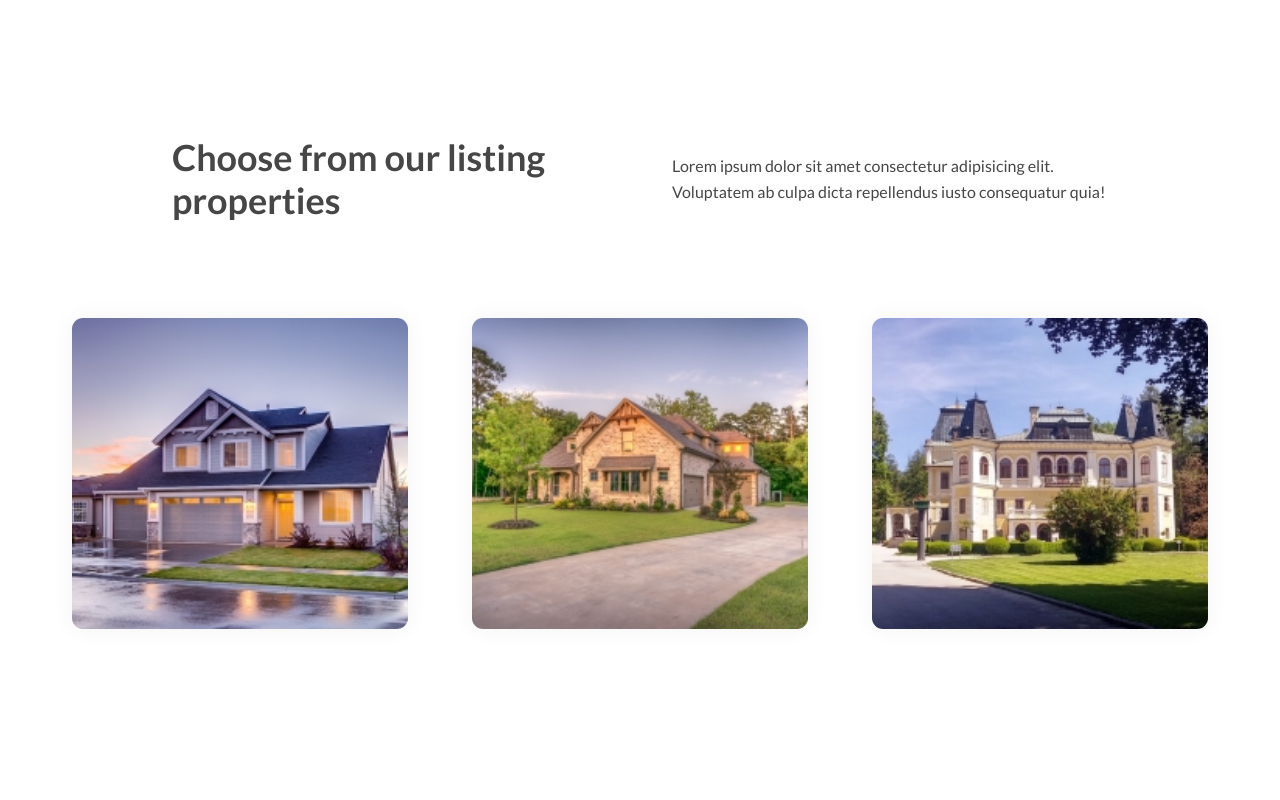
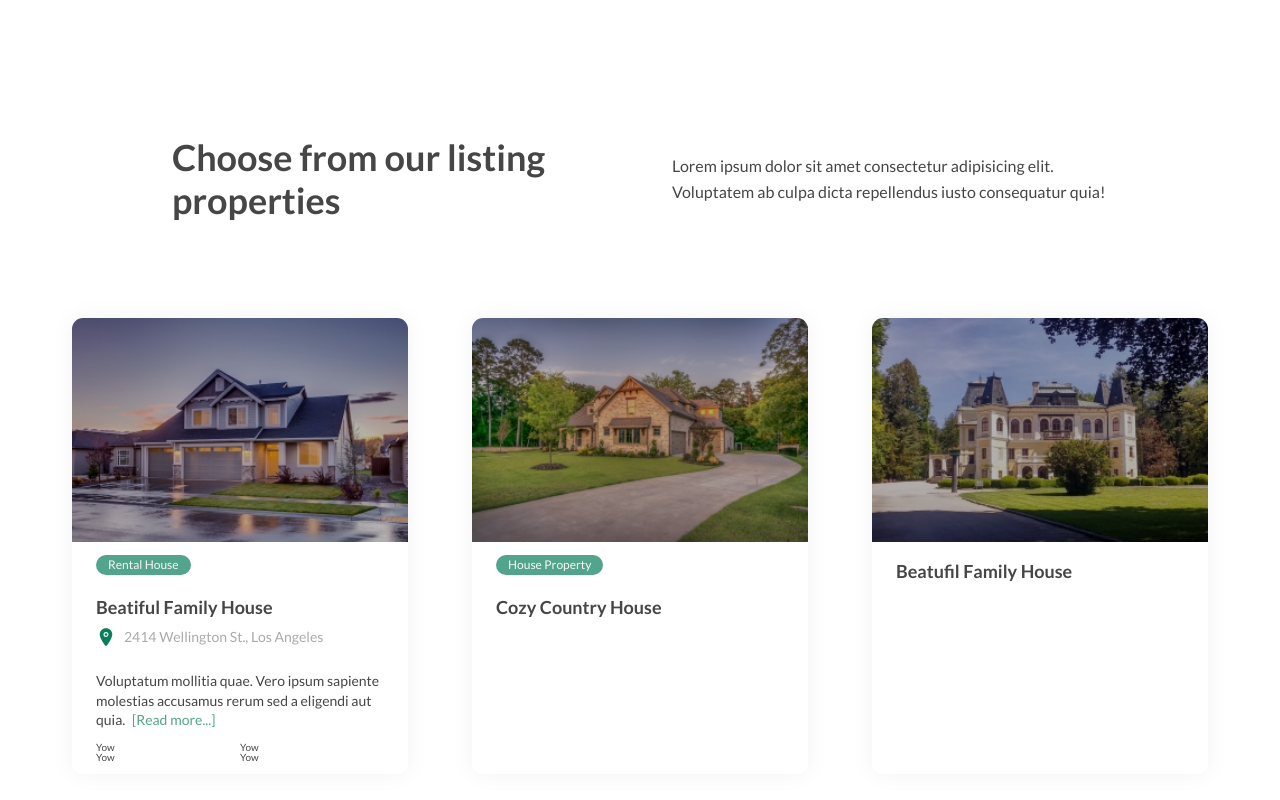
Before and after one commit to nethsajo/responsive-realestate-website, a website: page index.html in a window 1280 px wide. Shown: the part 1123-1923 px from the top of the page. Before the commit the page ends 1816 px from the top, so only its background shows below. Drawn offline with nearby package versions, Linux system fonts and the light colour scheme.

Commit message:
Update properties section

```diff
--- a/assets/sass/abstracts/_variables.scss
+++ b/assets/sass/abstracts/_variables.scss
@@ -7,7 +7,12 @@ $color-primary-light: #52a58c;
 
 $color-secondary: #fff;
 
+$color-grey-light-1: #f9f7f6;
+$color-grey-light-2: #aaa;
+
 $color-white: #fff;
+$color-yellow: #fcc419;
+$color-orange: #ff922b;
 
 //CONTAINER
 $container-width-lg: 120rem;
--- a/assets/sass/components/_property.scss
+++ b/assets/sass/components/_property.scss
@@ -6,24 +6,74 @@
 
   &__box {
     border-radius: 11px;
-    overflow: hidden;
     background-color: $color-white;
     box-shadow: 0 0 2.4rem rgba(0, 0, 0, 0.05);
+    overflow: hidden;
   }
 
   &__img {
     width: 100%;
-    height: 100%;
-    display: block;
-    object-fit: cover;
+    filter: brightness(0.7);
   }
 
   &__text-box {
-    padding: 2.4rem;
+    padding: 1.2rem 2.4rem;
+    z-index: 20;
+  }
+
+  &__type {
+    display: inline-block;
+    font-size: 1.2rem;
+    padding: 0.4rem 1.2rem;
+    border-radius: 100px;
+    margin-bottom: 1.6rem;
+    color: $color-grey-light-1;
+    background-color: $color-primary-light;
   }
 
   &__title {
     font-size: 1.8rem;
-    line-height: 1.5;
+    font-weight: 700;
+    line-height: 1.8;
+    margin-bottom: 0.4rem;
+  }
+
+  &__location {
+    display: flex;
+    align-items: center;
+    gap: 0.8rem;
+    margin-bottom: 2.4rem;
+  }
+
+  &__icon {
+    width: 2rem;
+    height: 2rem;
+    color: $color-primary;
+  }
+
+  &__address {
+    font-size: 1.4rem;
+    line-height: 1.4;
+    color: $color-grey-light-2;
+  }
+
+  &__description {
+    font-size: 1.4rem;
+    line-height: 1.4;
+    margin-bottom: 1.2rem;
+
+    span {
+      color: $color-primary-light;
+      display: inline-block;
+      margin-left: 0.4rem;
+      cursor: pointer;
+    }
+  }
+
+  &__list {
+    list-style: none;
+    display: grid;
+    grid-template-columns: repeat(auto-fit, minmax(50%, 1fr));
+    align-items: center;
   }
 }
--- a/index.html
+++ b/index.html
@@ -110,21 +110,38 @@
             <div class="property__box">
               <img src="./assets/images/house/house-1.jpeg" alt="House 1" class="property__img">
               <div class="property__text-box">
-                <h3 class="property__title u-margin-bottom-sm">Beatufil Family House</h3>
+                <span class="property__type">Rental House</span>
+                <h3 class="property__title">Beatiful Family House</h3>
+
+                <div class="property__location">
+                  <ion-icon name="location" class="property__icon"></ion-icon>
+                  <p class="property__address">2414 Wellington St., Los Angeles</p>
+                </div>
+                <div class="property__information">
+                  <p class="property__description">Voluptatum mollitia quae. Vero ipsum sapiente molestias accusamus rerum sed a eligendi aut quia. <span>[Read more...]</span></p>
+
+                  <ul class="property__list">
+                    <li class="property__item"><span>Yow</span></li>
+                    <li class="property__item"><span>Yow</span></li>
+                    <li class="property__item"><span>Yow</span></li>
+                    <li class="property__item"><span>Yow</span></li>
+                  </ul>
+                </div>
               </div>
             </div>
 
             <div class="property__box">
               <img src="./assets/images/house/house-2.jpeg" alt="House 2" class="property__img">
               <div class="property__text-box">
-                <h3 class="property__title u-margin-bottom-sm">Beatufil Family House</h3>
+                <span class="property__type">House Property</span>
+                <h3 class="property__title">Cozy Country House</h3>
               </div>
             </div>
 
             <div class="property__box">
               <img src="./assets/images/house/house-3.jpeg" alt="House 3" class="property__img">
               <div class="property__text-box">
-                <h3 class="property__title u-margin-bottom-sm">Beatufil Family House</h3>
+                <h3 class="property__title">Beatufil Family House</h3>
               </div>
             </div>
           </div>
```
Also changed, not shown: assets/css/styles.css.
